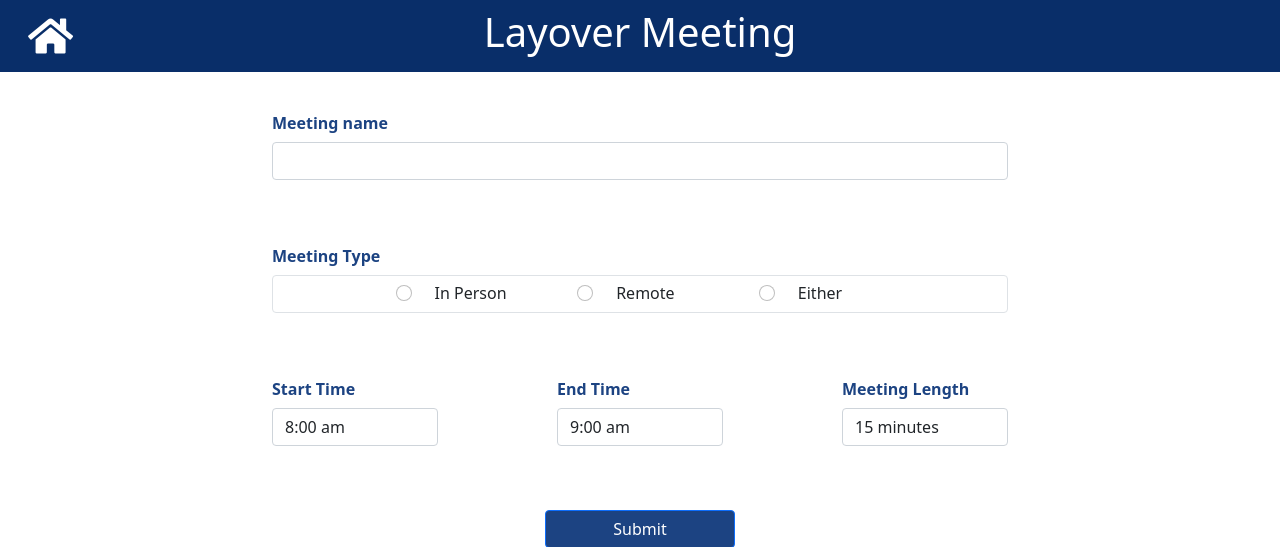
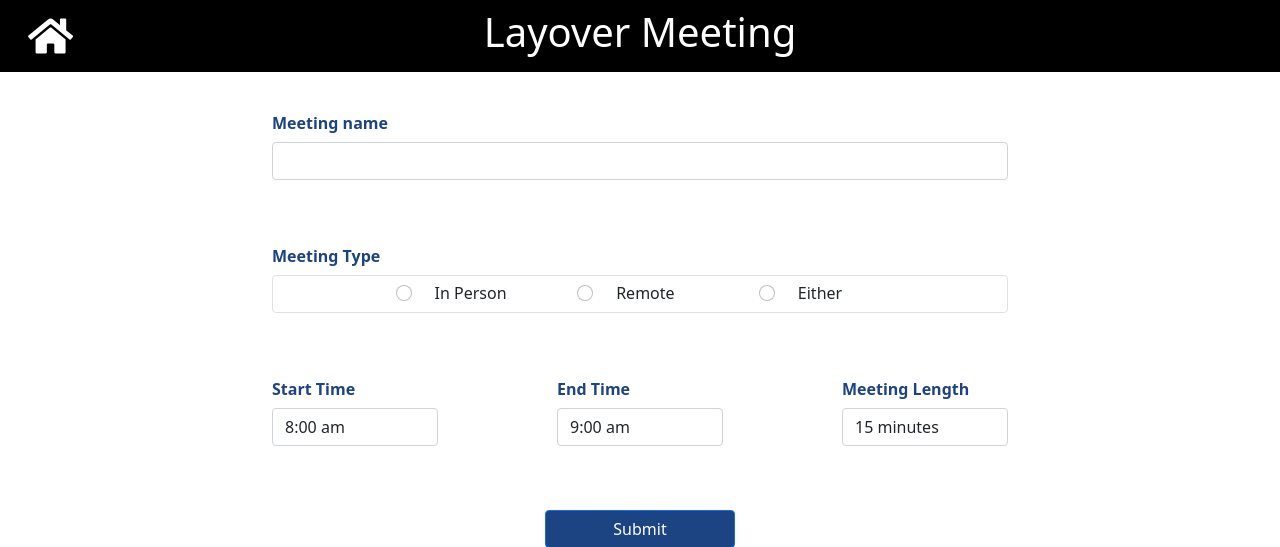
Before and after one commit to UCSD-CSE-210-2021/cse-210-team-project-layover, a Flask app: page / in a window 1280 px wide. Shown: the top 547 px of the page. Run offline with Flask 2, Linux system fonts and the light colour scheme; some libraries are stand-ins or nearby versions.

Commit message:
Fix Color Scheme

```diff
--- a/templates/layout.html
+++ b/templates/layout.html
@@ -30,7 +30,7 @@
 				color: white;
 			}
 			.picked-bg-color {
-				background-color: #092E69;
+				background-color: black;
 			}
 			.btn {
 				background-color: #1C4382;
```
